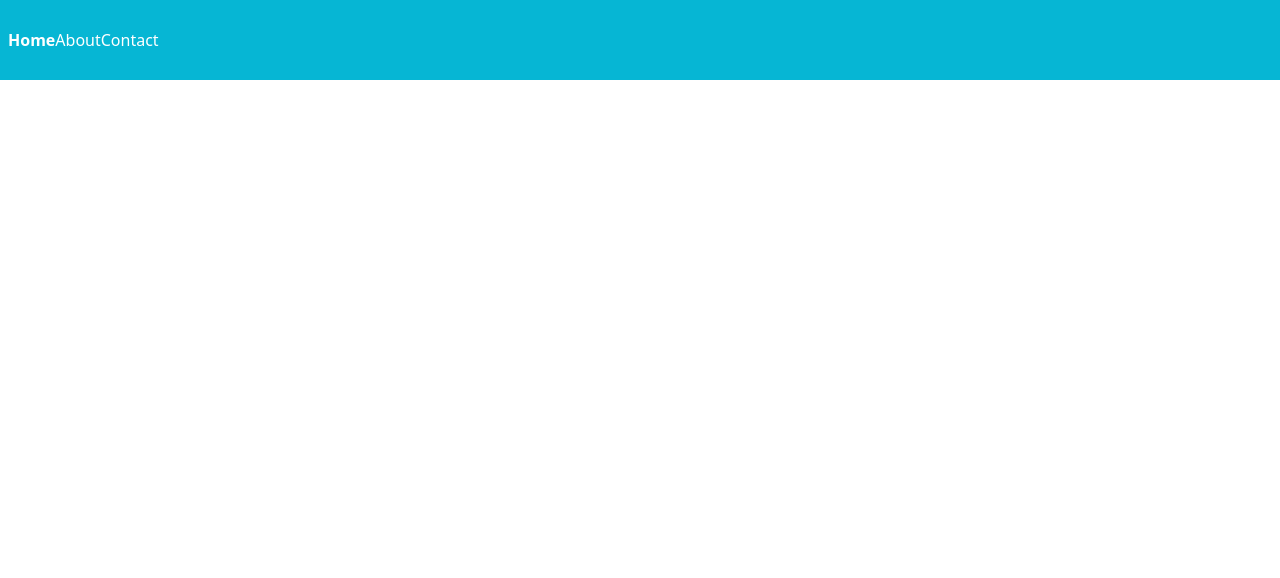
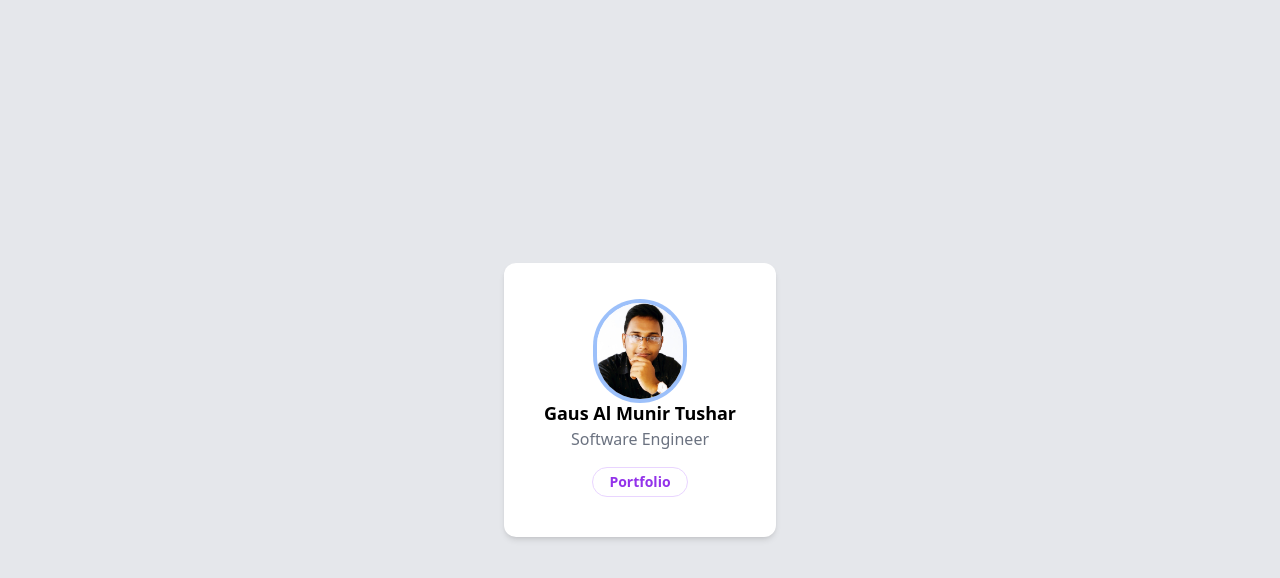
Before and after one commit to GausAlMunirTushar/tailwindcss_practices, a website built with Vite: page index.html in a window 1280 px wide. Built offline with nearby package versions, Linux system fonts and the light colour scheme.

Commit message:
typography practices

```diff
--- a/index.html
+++ b/index.html
@@ -3,16 +3,20 @@
 <head>
   <meta charset="UTF-8">
   <meta name="viewport" content="width=device-width, initial-scale=1.0">
+  <title>Tailwind Project</title>
   <link rel="stylesheet" href="/dist/output.css">
 </head>
-<body>
-  <nav class="py-7 bg-cyan-500 text-white text">
-    <!-- <span class="text-2xl">Tailwind CSS</span>  -->
-    <ul class="flex justify-start px-2">
-        <li class="font-bold">Home</li>
-        <li>About</li>
-        <li>Contact</li>
-    </ul>
-  </nav>
+<body class="h-screen flex items-center justify-center bg-gray-200">
+  <div class="max-w-sm mx-auto p-10 bg-white rounded-xl shadow-md">
+    <img class="h-24 mx-auto rounded-full ring-4" src="/images/tushar.jpg" alt="">
+    <div class="text-center space-y-4">
+      <div>
+        <p class="text-lg font-semibold ">Gaus Al Munir Tushar</p>
+        <p class="text-gray-500 font-medium">Software Engineer</p>
+      </div>
+      <button class="px-4 py-1 border border-purple-200 rounded-full text-sm text-purple-600 font-semibold space-y-1">Portfolio</button>
+    </div>
+  </div>
+
 </body>
 </html>
```
Also changed, not shown: tailwind.html (added, +16 -0 lines), dist/output.css, images/tushar.jpg (added).
